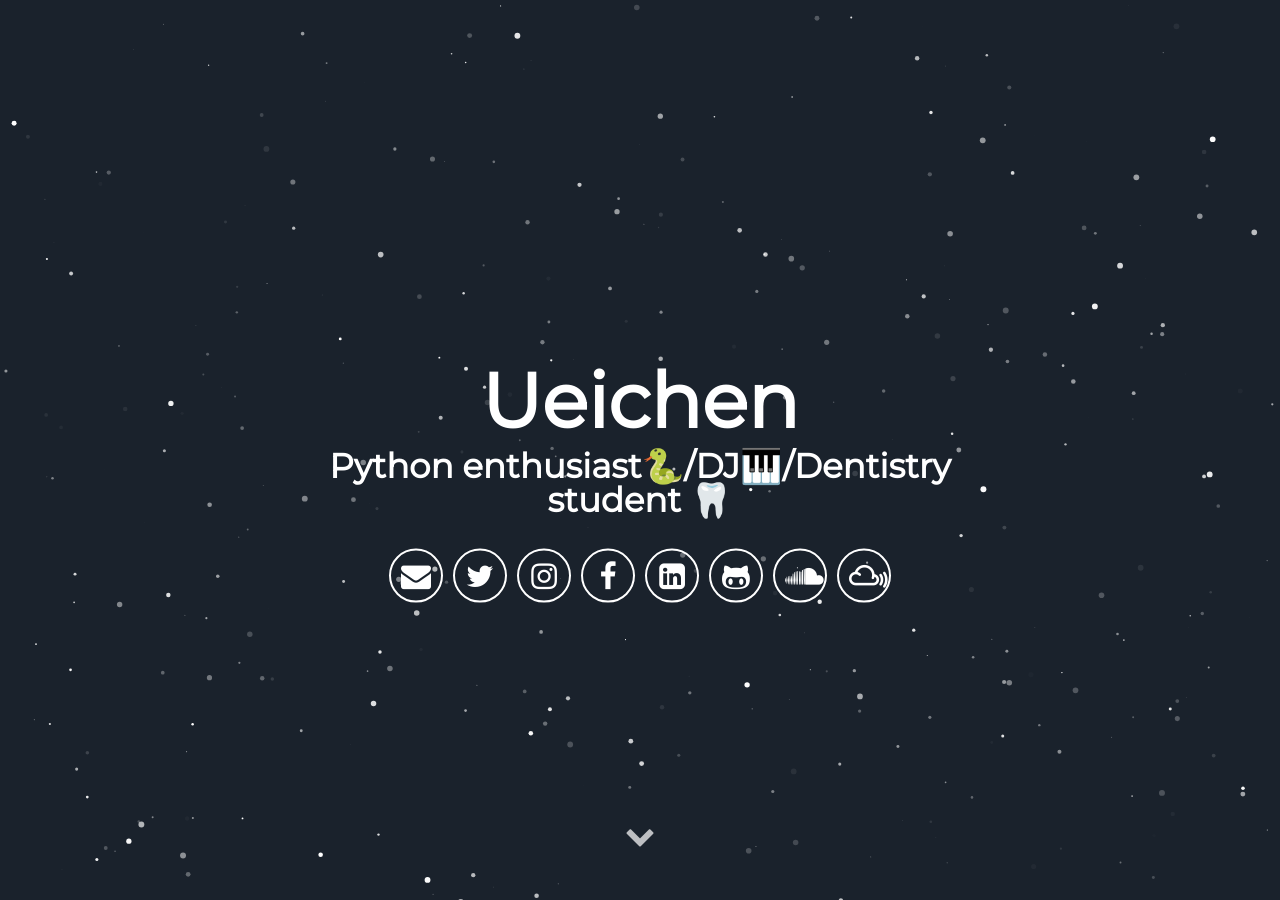
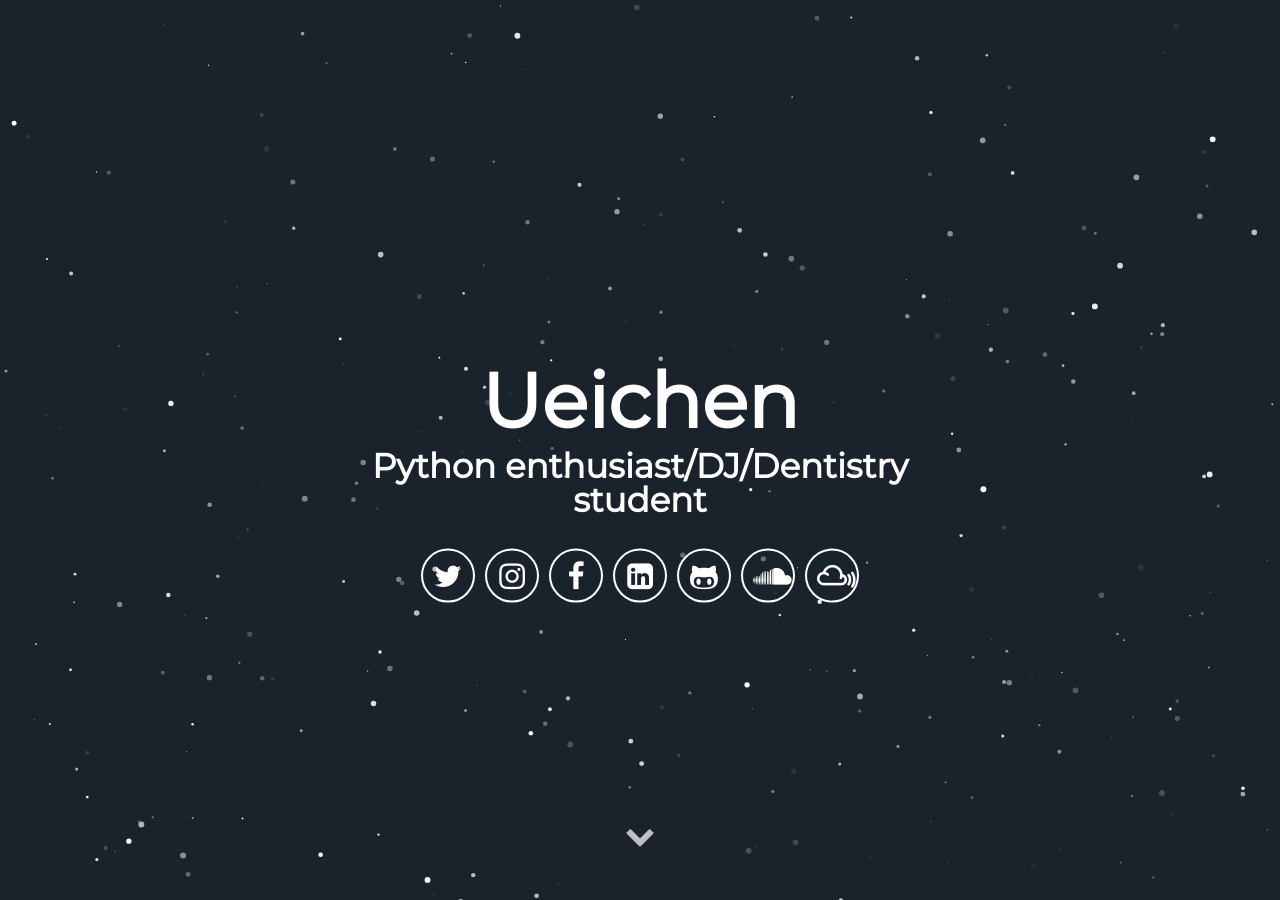
Before and after one commit to Ueichen0914/Ueichen0914.github.io, a Jekyll site: the page built from index.html, in a window 1280 px wide and 900 px high. Built offline with Jekyll 4.4.1, drawn with Linux system fonts in a browser that asks for light colours; some web fonts are replaced.

Commit message:
delete email

```diff
--- a/_config.yml
+++ b/_config.yml
@@ -7,7 +7,7 @@ description: My Resume
 # User settings
 username: Ueichen
 user_description: Hello, everyone. I'm a dentistry student in National Yang Ming Chiao Tung University(NYCU) from Taiwan.
-user_title: Python enthusiast🐍/DJ🎹/Dentistry student 🦷
+user_title: Python enthusiast/DJ/Dentistry student
 email: ueichen0914.de09@nycu.edu.tw
 github_username: Ueichen0914
 linkedin_username: ueichen0914
--- a/_includes/header.html
+++ b/_includes/header.html
@@ -5,11 +5,11 @@
       <span class="site-description">{{ site.user_title }}</span>
     </h1>
     <div class="header-icons">
-      {% if site.email %}
+      <!-- {% if site.email %}
       <a aria-label="Send email" href="mailto:{{ site.email }}"
         ><i class="icon fa fa-envelope"></i
       ></a>
-      {% endif %} {% if site.twitter_username %}
+      {% endif %} {% if site.twitter_username %} -->
       <a
         aria-label="My Twitter"
         target="_blank"
```
Also changed, not shown: 2 other files.
